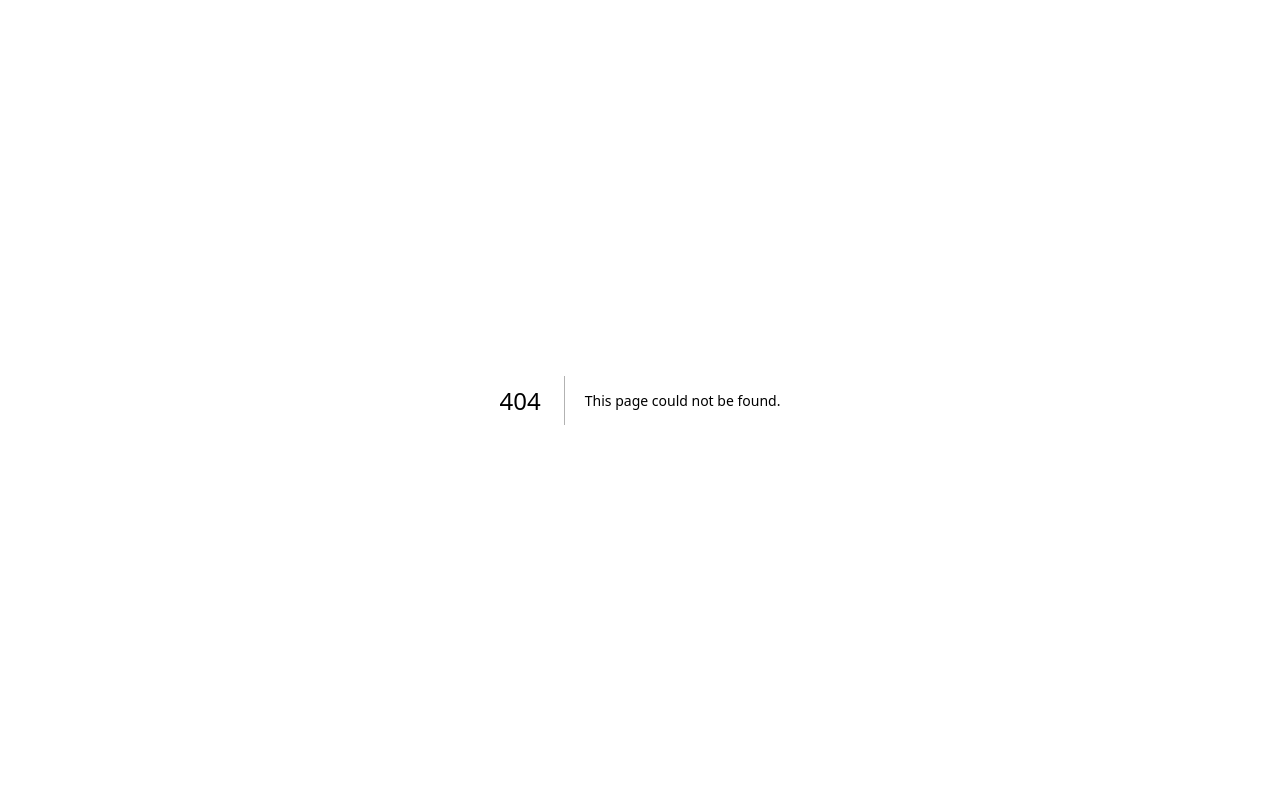
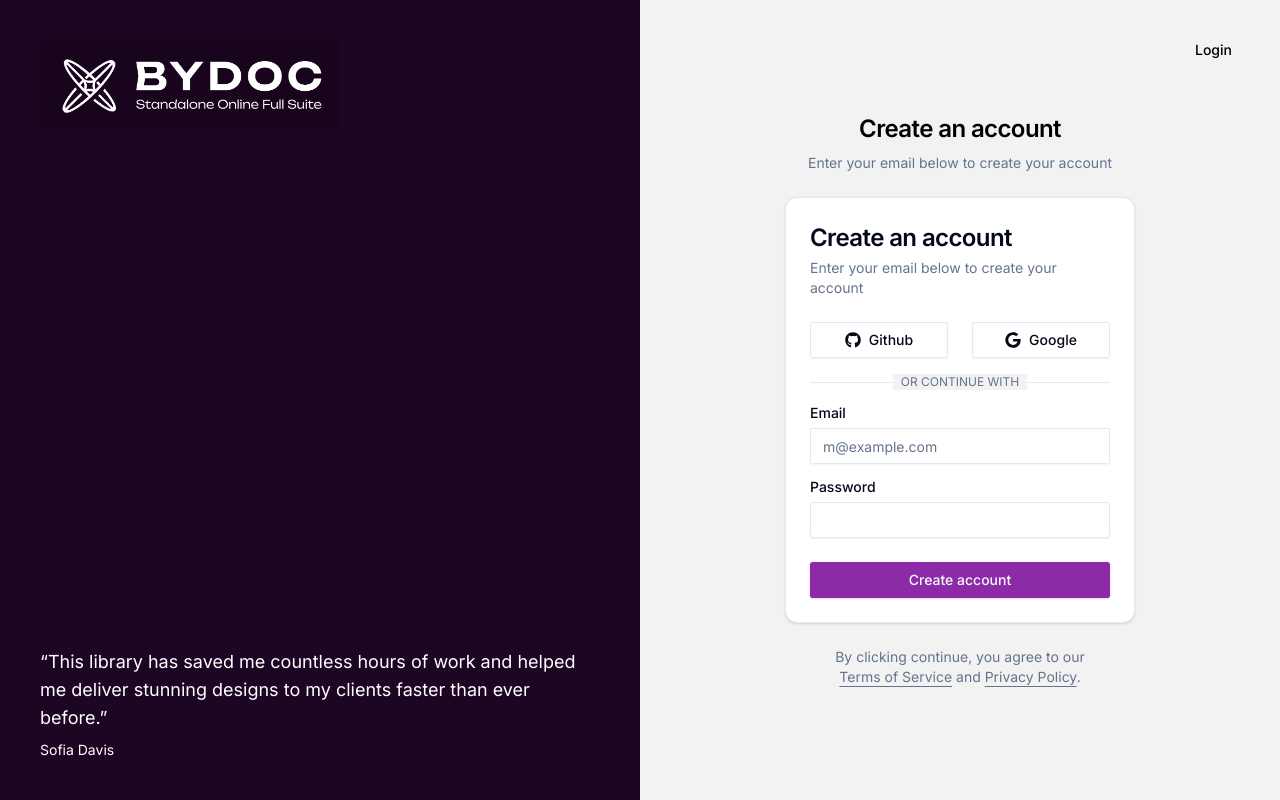
Before and after one commit to DocAmz/By-Doc-Suite, a Next.js app: page /auth in a window 1280 px wide. Before the commit this address had no page. Built offline with nearby package versions, Linux system fonts and the light colour scheme.

Commit message:
Auth page

```diff
--- a/package.json
+++ b/package.json
@@ -44,12 +44,15 @@
     "cmdk": "^0.2.0",
     "date-fns": "^2.30.0",
     "embla-carousel-react": "^8.0.0-rc22",
+    "framer-motion": "^11.0.5",
     "next": "^14.0.4",
+    "next-theme": "^0.1.5",
     "next-themes": "^0.2.1",
     "react": "^18",
     "react-day-picker": "^8.9.1",
     "react-dom": "^18",
     "react-hook-form": "^7.49.1",
+    "react-icons": "^5.0.1",
     "sonner": "^1.4.0",
     "tailwind-merge": "^2.1.0",
     "tailwindcss-animate": "^1.0.7",
--- /dev/null
+++ b/src/app/(public)/auth/components/authentication.form.tsx
@@ -0,0 +1,62 @@
+'use client'
+
+import { Button } from "@/components/ui/button"
+import {
+  Card,
+  CardContent,
+  CardDescription,
+  CardFooter,
+  CardHeader,
+  CardTitle,
+} from "@/components/ui/card"
+import { Input } from "@/components/ui/input"
+import { Label } from "@/components/ui/label"
+import { FaGithub, FaGoogle } from "react-icons/fa"
+
+const AuthenticationForm = () => {
+  return (
+    <Card>
+      <CardHeader className="space-y-1">
+        <CardTitle className="text-2xl">Create an account</CardTitle>
+        <CardDescription>
+          Enter your email below to create your account
+        </CardDescription>
+      </CardHeader>
+      <CardContent className="grid gap-4">
+        <div className="grid grid-cols-2 gap-6">
+          <Button variant="outline">
+            <FaGithub className="mr-2 h-4 w-4" />
+            Github
+          </Button>
+          <Button variant="outline">
+            <FaGoogle className="mr-2 h-4 w-4" />
+            Google
+          </Button>
+        </div>
+        <div className="relative">
+          <div className="absolute inset-0 flex items-center">
+            <span className="w-full border-t" />
+          </div>
+          <div className="relative flex justify-center text-xs uppercase">
+            <span className="bg-background px-2 text-muted-foreground">
+              Or continue with
+            </span>
+          </div>
+        </div>
+        <div className="grid gap-2">
+          <Label htmlFor="email">Email</Label>
+          <Input id="email" type="email" placeholder="m@example.com" />
+        </div>
+        <div className="grid gap-2">
+          <Label htmlFor="password">Password</Label>
+          <Input id="password" type="password" />
+        </div>
+      </CardContent>
+      <CardFooter>
+        <Button className="w-full">Create account</Button>
+      </CardFooter>
+    </Card>
+  );
+}
+
+export default AuthenticationForm;
--- /dev/null
+++ b/src/app/(public)/auth/error.tsx
@@ -0,0 +1,11 @@
+'use client'
+
+const AuthError = () => {
+  return (
+    <div>
+      <h1>AuthError</h1>
+    </div>
+  );
+}
+
+export default AuthError;
--- /dev/null
+++ b/src/app/(public)/auth/layout.tsx
@@ -0,0 +1,7 @@
+import { ReactNode } from 'react'
+
+const AuthLayout = ({ children }: {children: ReactNode}) => {
+  return <div className='h-screen'>{children}</div>
+}
+
+export default AuthLayout
--- /dev/null
+++ b/src/app/(public)/auth/page.tsx
@@ -0,0 +1,77 @@
+import { Metadata } from "next"
+import Image from "next/image"
+import Link from "next/link"
+
+import { cn } from "@/lib/utils"
+import { buttonVariants } from "@/components/ui/button"
+import AuthenticationForm from "./components/authentication.form"
+
+export const metadata: Metadata = {
+  title: "Authentication",
+  description: "Authentication forms built using the components.",
+}
+
+export default function AuthenticationPage() {
+  return (
+    <>
+      <div className="container relative hidden h-full flex-col items-center justify-center md:grid lg:max-w-none lg:grid-cols-2 lg:px-0">
+        <Link
+          href="/examples/authentication"
+          className={cn(
+            buttonVariants({ variant: "ghost" }),
+            "absolute right-4 top-4 md:right-8 md:top-8"
+          )}
+        >
+          Login
+        </Link>
+        <div className="relative hidden h-full flex-col bg-muted p-10 text-white lg:flex dark:border-r">
+          <div className="absolute inset-0 bg-foreground" />
+          <div className="relative z-20 flex items-center text-lg font-medium">
+
+            <Image src={require('@/assets/logo/logo.png')} alt="Logo" width={300} height={160}/>
+          </div>
+          <div className="relative z-20 mt-auto">
+            <blockquote className="space-y-2">
+              <p className="text-lg">
+                &ldquo;This library has saved me countless hours of work and
+                helped me deliver stunning designs to my clients faster than
+                ever before.&rdquo;
+              </p>
+              <footer className="text-sm">Sofia Davis</footer>
+            </blockquote>
+          </div>
+        </div>
+        <div className="lg:p-8">
+          <div className="mx-auto flex w-full flex-col justify-center space-y-6 sm:w-[350px]">
+            <div className="flex flex-col space-y-2 text-center">
+              <h1 className="text-2xl font-semibold tracking-tight">
+                Create an account
+              </h1>
+              <p className="text-sm text-muted-foreground">
+                Enter your email below to create your account
+              </p>
+            </div>
+            <AuthenticationForm />
+            <p className="px-8 text-center text-sm text-muted-foreground">
+              By clicking continue, you agree to our{" "}
+              <Link
+                href="/terms"
+                className="underline underline-offset-4 hover:text-primary"
+              >
+                Terms of Service
+              </Link>{" "}
+              and{" "}
+              <Link
+                href="/privacy"
+                className="underline underline-offset-4 hover:text-primary"
+              >
+                Privacy Policy
+              </Link>
+              .
+            </p>
+          </div>
+        </div>
+      </div>
+    </>
+  )
+}
--- a/src/app/page.tsx
+++ b/src/app/page.tsx
@@ -1,9 +1,12 @@
+import HomeHeader from '@/components/home/header'
+import { HeroSection } from '@/components/home/hero'
 import Image from 'next/image'
 
 export default function Page() {
   return (
-    <main className="flex min-h-screen flex-col items-center justify-between p-24">
-        <div>Main page</div>
+    <main className="flex flex-col min-h-screen">
+        <HomeHeader />
+        <HeroSection />
     </main>
   )
 }
--- /dev/null
+++ b/src/components/home/header/index.tsx
@@ -0,0 +1,22 @@
+import { Button, buttonVariants } from "@/components/ui/button"
+import Logo from '@/assets/logo/logo.png'
+import Image from 'next/image'
+import Link from "next/link"
+import { cn } from "@/lib/utils"
+
+const HomeHeader = () => {
+  return (
+    <header className="absolute top-0 z-50 w-full border-b border-primary bg-foreground bg-opacity-80 backdrop-blur">
+      <div className="flex justify-between items-center p-4">
+        <div>
+          <Image src={Logo.src} alt="Logo" width={150} height={80}/>
+        </div>
+        <Link className={cn(
+          buttonVariants({ variant: "default" }),
+          "rounded"
+        )} href={"/auth"} >Sign in</Link>
+      </div>
+    </header>
+  )
+}
+export default HomeHeader
--- /dev/null
+++ b/src/components/home/hero/hero.container.tsx
@@ -0,0 +1,10 @@
+import { ReactNode } from "react";
+
+export const HeroContainer = ({ children }: {children: ReactNode}) => {
+
+  return (
+    <div className="flex w-full h-screen items-center justify-center bg-foreground">
+      {children}
+    </div>
+  );
+}
--- /dev/null
+++ b/src/components/home/hero/index.tsx
@@ -0,0 +1,23 @@
+"use client";
+import React from "react";
+import { motion } from "framer-motion";
+import { HeroContainer } from "./hero.container";
+
+export const HeroSection = () => {
+  return (
+    <HeroContainer>
+      <motion.h1
+        initial={{ opacity: 0.5, y: 100 }}
+        whileInView={{ opacity: 1, y: 0 }}
+        transition={{
+          delay: 0.3,
+          duration: 0.8,
+          ease: "easeInOut",
+        }}
+        className="mt-8 bg-gradient-to-br from-slate-300 to-slate-500 py-4 bg-clip-text text-center text-4xl font-medium tracking-tight text-transparent md:text-7xl"
+      >
+        Document editor full suite  <br /> who respect your privacy
+      </motion.h1>
+    </HeroContainer>
+  );
+}
--- a/src/styles/global.css
+++ b/src/styles/global.css
@@ -1,3 +1,54 @@
 @tailwind base;
 @tailwind components;
 @tailwind utilities;
+
+
+
+@layer base {
+	:root {
+		--background: 0 0% 95%;
+		--foreground: 287 77% 8%;
+		--card: 0 0% 100%;
+		--card-foreground: 222.2 84% 4.9%;
+		--popover: 0 0% 100%;
+		--popover-foreground: 222.2 84% 4.9%;
+		--primary: 287 60% 41%;
+		--primary-light: 223 50% 78%;
+		--primary-foreground: 210 40% 98%;
+		--secondary: 220, 87%, 62%;
+		--secondary-foreground: 222.2 47.4% 11.2%;
+		--muted: 210 40% 96.1%;
+		--muted-foreground: 215.4 16.3% 46.9%;
+		--accent: 280, 5%, 53%;
+		--accent-foreground: 222.2 47.4% 11.2%;
+		--destructive: 356 79% 41%;
+		--destructive-foreground: 210 40% 98%;
+		--border: 214.3 31.8% 91.4%;
+		--input: 214.3 31.8% 91.4%;
+		--ring: 221.2 83.2% 53.3%;
+		--radius: 0.3rem;
+	}
+
+	.dark {
+		--background: 222.2 84% 4.9%;
+		--foreground: 210 40% 98%;
+		--card: 222.2 84% 4.9%;
+		--card-foreground: 210 40% 98%;
+		--popover: 222.2 84% 4.9%;
+		--popover-foreground: 210 40% 98%;
+		--primary: 217.2 91.2% 59.8%;
+		--primary-light: 223 50% 26%;
+		--primary-foreground: 222.2 47.4% 11.2%;
+		--secondary: 217.2 32.6% 17.5%;
+		--secondary-foreground: 210 40% 98%;
+		--muted: 217.2 32.6% 17.5%;
+		--muted-foreground: 215 20.2% 65.1%;
+		--accent: 217.2 32.6% 17.5%;
+		--accent-foreground: 210 40% 98%;
+		--destructive: 0 62.8% 30.6%;
+		--destructive-foreground: 210 40% 98%;
+		--border: 217.2 32.6% 17.5%;
+		--input: 217.2 32.6% 17.5%;
+		--ring: 224.3 76.3% 48%;
+	}
+}
```
Also changed, not shown: 1 other file (tests, documents, lock files or other folders).
